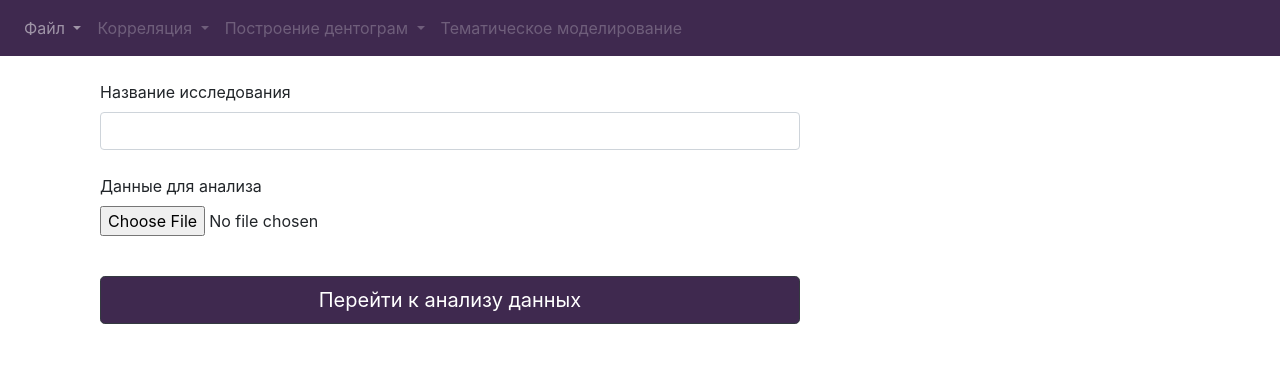
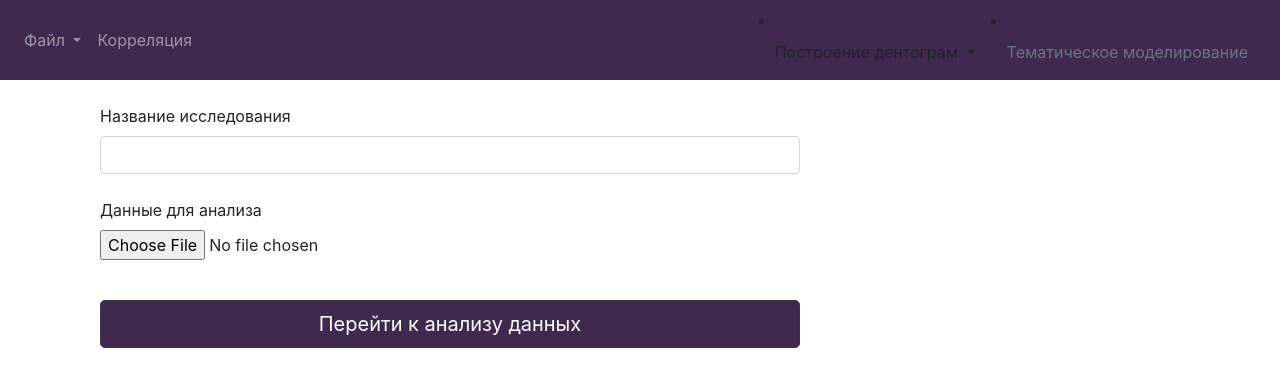
Before and after one commit to ma-daria/web_analysis, a Django app: page / in a window 1280 px wide. Shown: the top 387 px of the page. Run offline with Django 3.2, Linux system fonts and the light colour scheme; some libraries are stand-ins or nearby versions.

Commit message:
correlation update

```diff
--- a/analysis/static/analysis/pythonCode/Data.py
+++ b/analysis/static/analysis/pythonCode/Data.py
@@ -19,7 +19,7 @@ class Data(object):
         self.clusteringData = DentogramClustering.DentogramClustering()
         self.correlationChemistryData = Correlation.Correlation()
         self.correlationZooplanktonData = Correlation.Correlation()
-        type = 0
+        self.type = 0
 
     def GetType(self):
         return self.type
--- a/analysis/templates/analysis/Correlation.html
+++ b/analysis/templates/analysis/Correlation.html
@@ -20,6 +20,7 @@
                                     <select class="custom-select" id="name3" name="name3"  style="width:100%">
                                         <option>Корреляция химического состава</option>
                                         <option>Корреляция видового состава</option>
+                                        <option>Корреляция химического и видового состава</option>
                                     </select>
                                 </div>
                             <br>
--- a/analysis/templates/analysis/index.html
+++ b/analysis/templates/analysis/index.html
@@ -20,11 +20,12 @@
                         </div>
                     </li>
                     <li class="nav-item dropdown">
-                        <a class="nav-link disabled dropdown-toggle"  aria-disabled="true" id="navbarDropdown" role="button" data-toggle="dropdown" aria-haspopup="true" aria-expanded="false">
-                            Корреляция
-                        </a>
-                        <div class="dropdown-menu" aria-labelledby="navbarDropdown">
-                            <a class="nav-link" href="/Correlation">Корреляция<span class="sr-only">(current)</span></a>
+                        <a class="nav-link" href="/">Корреляция<span class="sr-only">(current)</span></a>
+{#                        <a class="nav-link disabled dropdown-toggle"  aria-disabled="true" id="navbarDropdown" role="button" data-toggle="dropdown" aria-haspopup="true" aria-expanded="false">#}
+{#                            Корреляция#}
+{#                        </a>#}
+{#                        <div class="dropdown-menu" aria-labelledby="navbarDropdown">#}
+
 {#                        <a class="nav-link dropdown-toggle"  id="navbarDropdown" role="button" data-toggle="dropdown" aria-haspopup="true" aria-expanded="false">#}
 {#                            Корреляция#}
 {#                        </a>#}
--- a/analysis/views.py
+++ b/analysis/views.py
@@ -44,18 +44,21 @@ def Correlation(request):
     col = data.GetNameChemistry()
     if request.method == 'POST':
         list = request.POST.getlist('states[]')
-        if (list == []):
-            tip = request.POST['name3']
-            if tip == 'Корреляция химического состава':
-                data.SetType(0)
-                data.CorrelationChemistry()
-                col = data.GetNameChemistry()
-            else:
+
+        tip = request.POST['name3']
+        if tip == 'Корреляция химического состава':
+            data.SetType(0)
+            data.CorrelationChemistry()
+            col = data.GetNameChemistry()
+        else:
+            if tip == 'Корреляция видового состава':
                 data.SetType(1)
                 data.CorrelationZooplankton()
                 col = data.GetNameZooplankton()
-        else:
-            print(list)  # потом будет обработка
+            else:
+                list = request.POST.getlist('states[]')
+                print(list)
+
 
 
         # обработка вывода списка
```
